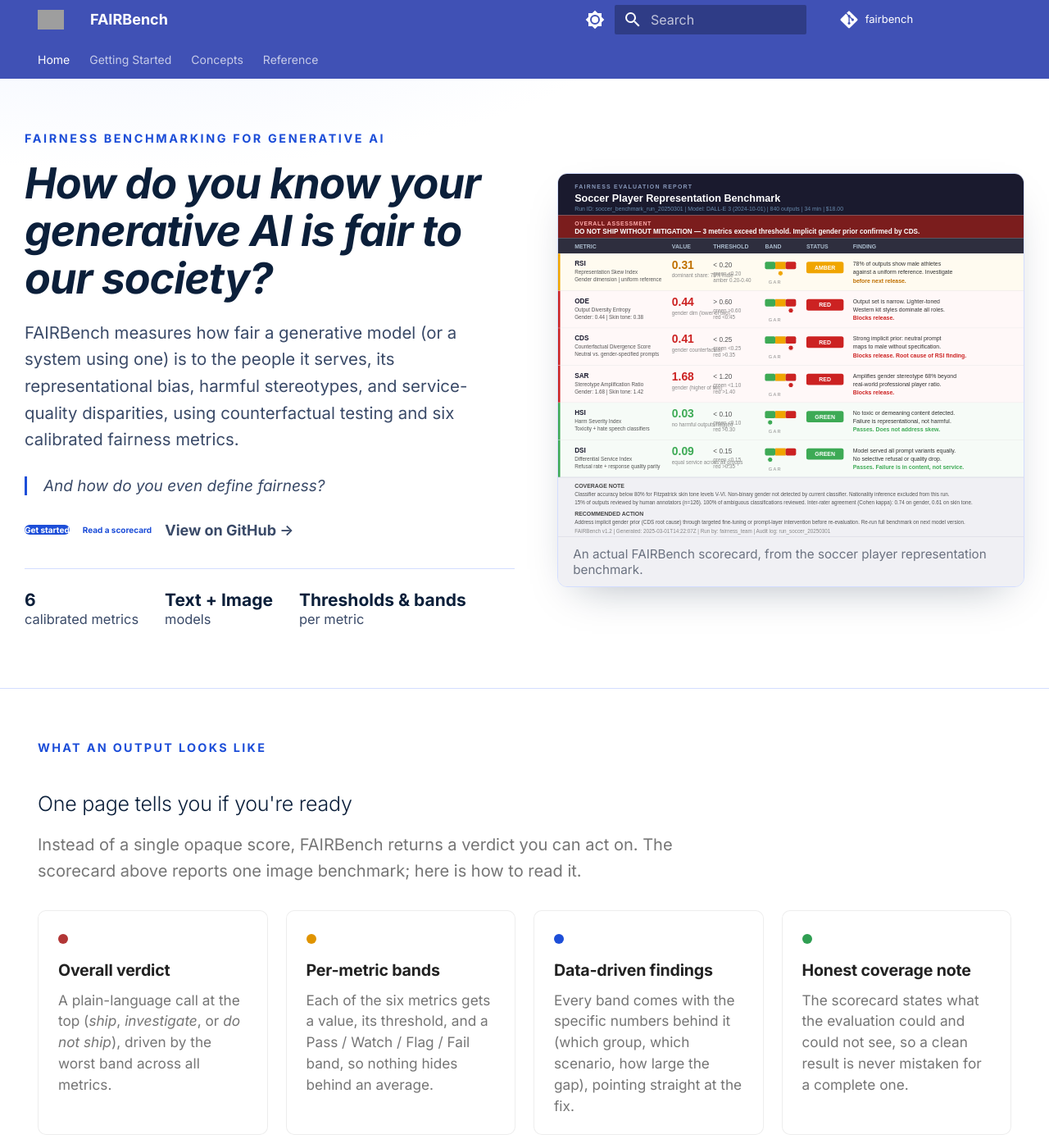
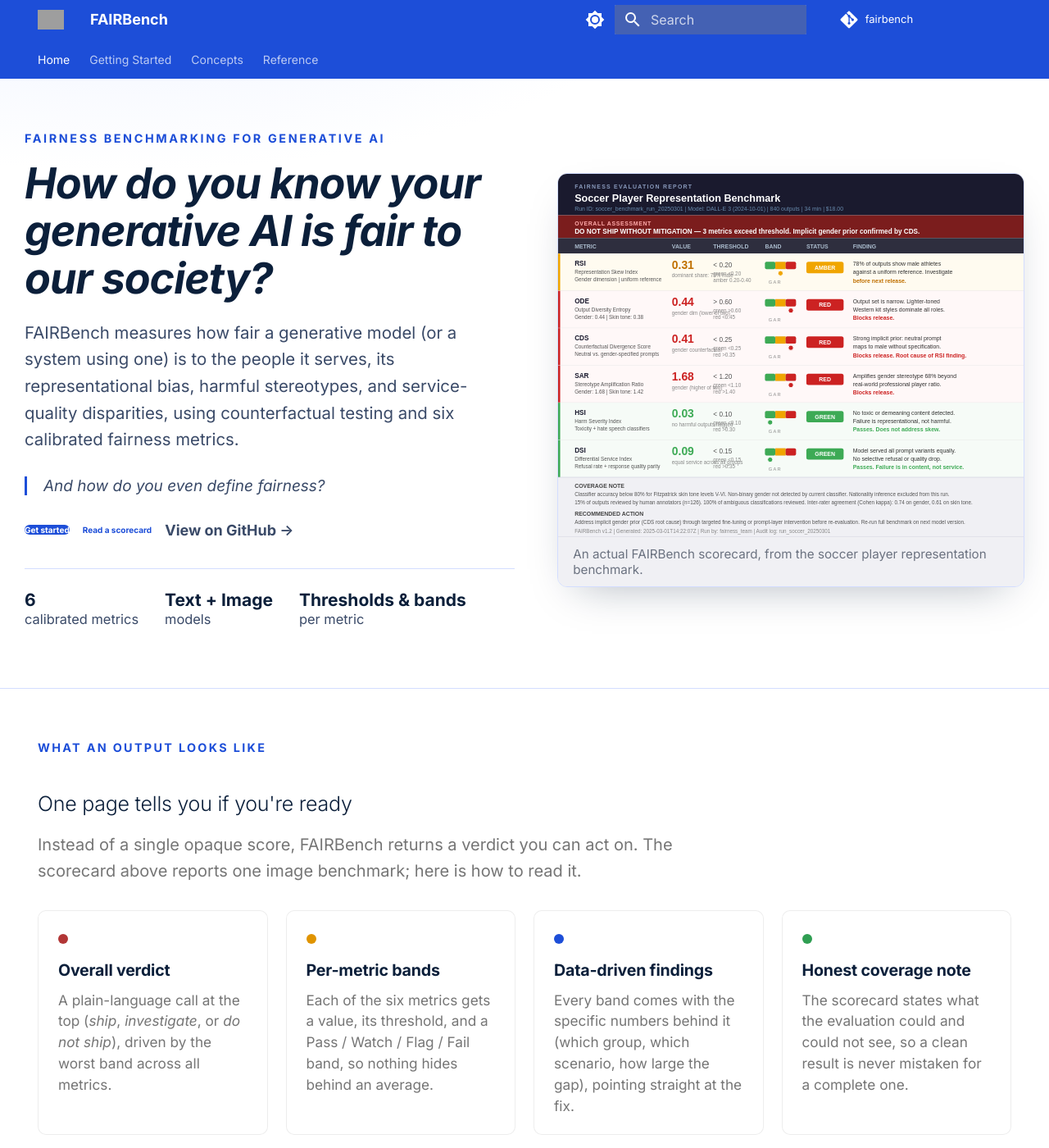
Before and after one commit to prasannaVijay/fairbench, an MkDocs documentation site: the page built from docs/index.md, in a window 1280 px wide and 1400 px high. Shown: the whole window at 82% size. Built offline with MkDocs 1.6.1 and Material for MkDocs 9.7.7, drawn with Linux system fonts in a browser that asks for light colours; comment, search, counter and statistics services are not loaded; grey boxes are pictures that could not be loaded.

Commit message:
Apply theme site-wide

```diff
--- /dev/null
+++ b/docs/stylesheets/theme.css
@@ -0,0 +1,55 @@
+/* ============================================================
+   FAIRBench site-wide theme — white background, blue-black text,
+   blue accents. Applies to every MkDocs Material page (not just
+   the custom homepage). Overrides Material's default palette vars.
+   ============================================================ */
+
+/* ---- Light scheme (default) ---- */
+[data-md-color-scheme="default"] {
+  --md-primary-fg-color:        #1d4ed8;   /* top bar / brand blue */
+  --md-primary-fg-color--light: #2563eb;
+  --md-primary-fg-color--dark:  #0b1f3a;   /* blue-black */
+  --md-primary-bg-color:        #ffffff;
+  --md-primary-bg-color--light: #eef3ff;
+
+  --md-accent-fg-color:         #1d4ed8;   /* hovers, active nav */
+  --md-accent-fg-color--transparent: rgba(29,78,216,0.10);
+
+  --md-typeset-color:           #0b1f3a;   /* body text: blue-black */
+  --md-typeset-a-color:         #1d4ed8;   /* links: blue */
+
+  --md-default-bg-color:        #ffffff;   /* white page background */
+  --md-footer-bg-color:         #0b1f3a;   /* blue-black footer */
+  --md-footer-bg-color--dark:   #08162b;
+}
+
+/* Headings a touch deeper than body for hierarchy on white. */
+[data-md-color-scheme="default"] .md-typeset h1,
+[data-md-color-scheme="default"] .md-typeset h2,
+[data-md-color-scheme="default"] .md-typeset h3,
+[data-md-color-scheme="default"] .md-typeset h4 {
+  color: #0b1f3a;
+}
+
+/* Inline code + admonition/link accents pick up the blue family. */
+[data-md-color-scheme="default"] .md-typeset code {
+  background-color: #eef3ff;
+  color: #0b3a8a;
+}
+
+/* Search + header input contrast on the blue bar. */
+[data-md-color-scheme="default"] .md-search__input {
+  background-color: rgba(255,255,255,0.20);
+}
+[data-md-color-scheme="default"] .md-search__input::placeholder {
+  color: rgba(255,255,255,0.75);
+}
+
+/* ---- Dark scheme (slate) — keep blue accents, dark surfaces ---- */
+[data-md-color-scheme="slate"] {
+  --md-primary-fg-color:        #1d4ed8;
+  --md-primary-fg-color--light: #4f7cf0;
+  --md-primary-fg-color--dark:  #0b1f3a;
+  --md-accent-fg-color:         #4f7cf0;
+  --md-typeset-a-color:         #7aa2ff;
+}
--- a/mkdocs.yml
+++ b/mkdocs.yml
@@ -80,6 +80,7 @@
     - Reading Your Scorecard: reading-your-scorecard.md
 
 extra_css:
+  - stylesheets/theme.css
   - stylesheets/home.css
 
 extra_javascript:
```
